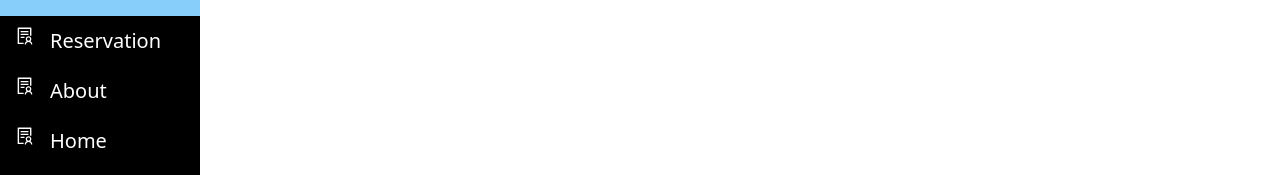
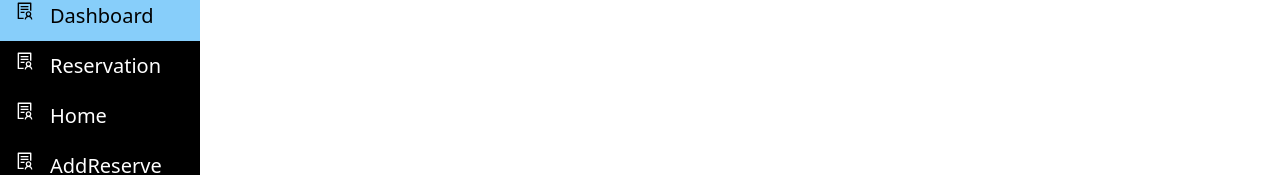
Before and after one commit to Alzubair98/group-project-front-end, a React (Create React App) app: page / in a window 1280 px wide. Shown: the part 316-491 px from the top of the page. Built offline with nearby package versions, Linux system fonts and the light colour scheme; no server answers.

Commit message:
remove test

```diff
--- a/src/App.js
+++ b/src/App.js
@@ -102,7 +102,7 @@ function App() {
             element={<DeleteMainReservation data={user.user} />}
           />
 
-          {/* <Route
+          <Route
             path="/about"
             element={
               <About
@@ -111,7 +111,7 @@ function App() {
                 loggedInStatus={user.loggedInStatus}
               />
             }
-          /> */}
+          />
           <Route
             path="/home"
             element={
--- a/src/component/sidebar/sidebar.jsx
+++ b/src/component/sidebar/sidebar.jsx
@@ -31,11 +31,7 @@ function Sidebar({ children }) {
       name: "Reservation",
       icon: <AiOutlineSolution />,
     },
-    {
-      path: "/about",
-      name: "About",
-      icon: <AiOutlineSolution />,
-    },
+
     {
       path: "/home",
       name: "Home",
```
